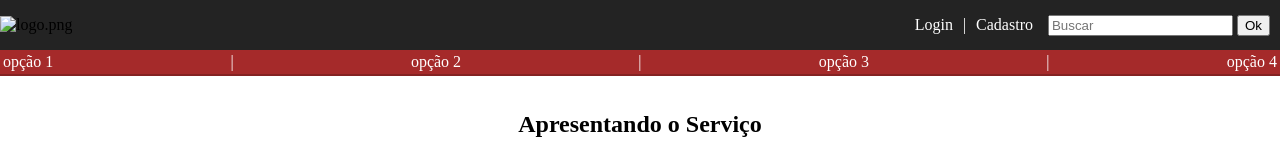
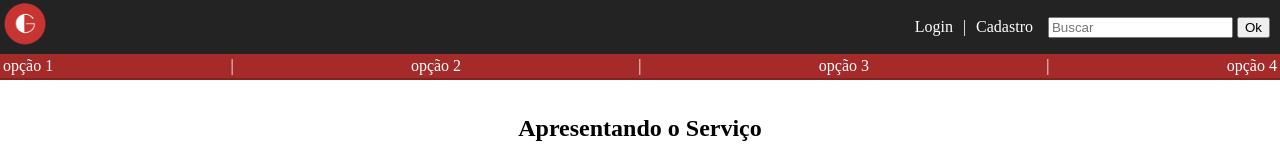
Before and after one commit to ICEI-PUC-Minas-PPLCC-TI/tiaw-ppl-cc-m-20221-t1-g1-alto-custo-de-jogos, a plain HTML site: page codigo/Tulio/Template_Site/index/index.html in a window 1280 px wide. Shown: the top 160 px of the page. Drawn offline with Linux system fonts and the light colour scheme; files whose address does not match are found by name.

Commit message:
logo adicionada

```diff
--- a/codigo/Tulio/Template_Site/index/index.html
+++ b/codigo/Tulio/Template_Site/index/index.html
@@ -11,7 +11,7 @@
         <header>
             <div class="top-menu">
                 <div class="logo">
-                    <img src="../WireframeTest.jpg" alt="logo.png">
+                    <img src="imgs/Logo.png" alt="logo.png">
                 </div>
                 <div class="input-area">
                     <ul class="cadastro-login">
```
